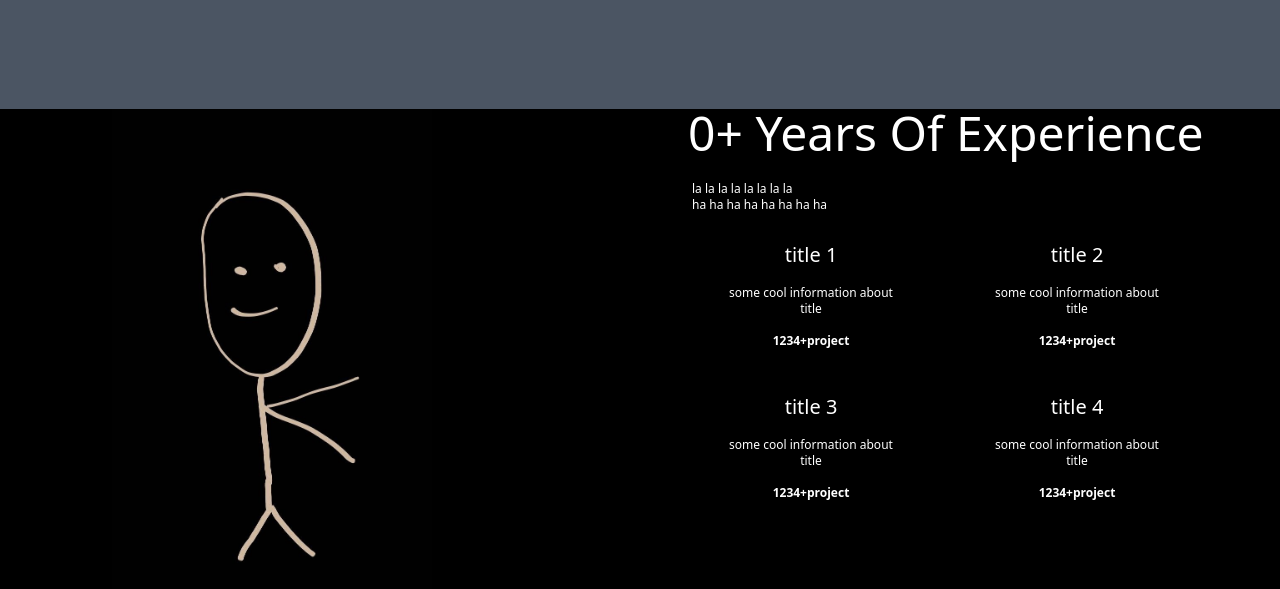
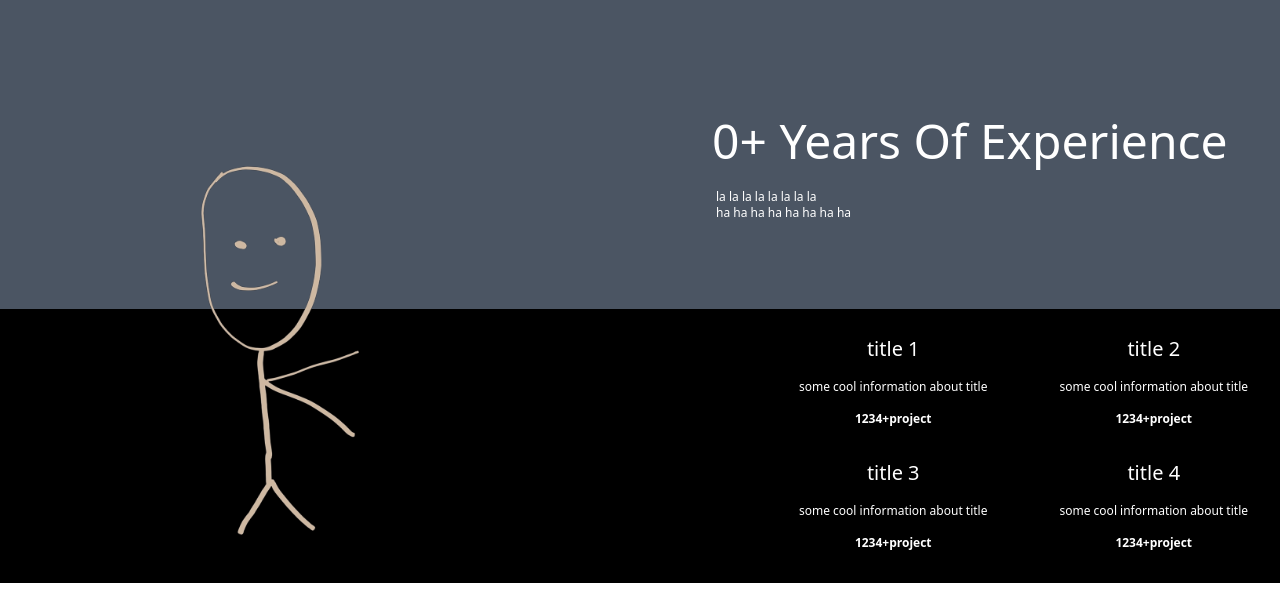
Before and after one commit to iranfromiran/first-website, a website: page index.html in a window 1280 px wide. Shown: the part 810-1399 px from the top of the page. Drawn offline with nearby package versions, Linux system fonts and the light colour scheme.

Commit message:
my first website!

```diff
--- a/index.html
+++ b/index.html
@@ -5,7 +5,8 @@
   <meta http-equiv="X-UA-Compatible" content="IE=edge">
   <meta name="viewport" content="width=device-width, initial-scale=1.0">
 
-  <script src="https://cdn.tailwindcss.com"></script>
+  <link href="output.css" rel="stylesheet">
+
 
   <title>iranfromitan</title>
 </head>
@@ -13,7 +14,7 @@
 
   <div class="first-bg bg-black">
 
-  <div class="columns-2 relative top-2">
+  <div class="columns-2 relative top-2 pt-2">
   <h3 class="ml-20 text-white">iranfromiran</h3>
   <nav class="float-right mr-20">
 <button class="px-3 py-1 text-xs text-white">About us</button>
@@ -50,7 +51,7 @@
 
 <div class="second-bg bg-gray-600 text-white ">
 
-<div class="columns-2 pt-36 pb-24 ">
+<div class="columns-2 pt-28 pb-80 ">
   <div class="ml-20">
 <h1 class="text-4xl">Any type of question & Discussion.</h1>
 <h6 class="mt-2 ">Lets Talk <span class="ml-4 text-orange-400">  _____________________________________</span></h6>
@@ -70,29 +71,44 @@
 <p class="my-2 text-xs">email <span class="ml-8 mr-8">:</span>@567.com</p>
 <p class="my-2 text-xs">website<span class="ml-6 mr-8">:</span> www.iran.ir</p>
 <button class="mt-5 px-3 py-1 text-xs bg-orange-500 text-white">Download CV</button>
+
+<div class="-pb-32 mt-36 absolute -ml-16">
+<h1 class="text-5xl mr-8 ">0+ Years Of Experience</h1>
+<p class="text-xs mt-6 ml-1">la la la la la la la la</p>
+<p class="text-xs mb-4 ml-1">ha ha ha ha ha ha ha ha</p>
 </div>
 
 </div>
+
 </div>
 
-
+</div>
 <div class="third-bg bg-black text-white">
 
-<div class="columns-2">
-<img class="w-80 ml-28 " src="photo_2022-07-30_18-01-34.jpg">
+
+
+
+
+<div class="columns-2 gap-0">
+
+<div class="w-80 ml-28   h-72"></div>
+
+  <img class="w-80 ml-28 absolute -mt-60 float-left left-0" src="Screenshot_20220730-141017_Samsung_Notes-removebg-preview.png">
+
 <div class="ml-10">
-<h1 class="text-5xl mr-6">0+ Years Of Experience</h1>
-<p class="text-xs mt-6 ml-1">la la la la la la la la</p>
-<p class="text-xs mb-4 ml-1">ha ha ha ha ha ha ha ha</p>
 
-<div class="ml-0 grid grid-cols-2 gap-5 mr-20">
+
+
+
+
+<div class=" grid grid-cols-2  gap-2 w-1/7 mx-auto float-right pb-5">
 
 <div class="text-center px-8 py-3"><h1 class="text-xl">title 1</h1> <p class="text-xs my-4">some cool information about title</p> <p class="font-semibold text-xs">1234+project</p></div>
 <div class="text-center px-8 py-3"><h1 class="text-xl">title 2</h1> <p class="text-xs my-4">some cool information about title</p> <p class="font-semibold text-xs">1234+project</p></div>
 <div class="text-center px-8 py-3"><h1 class="text-xl">title 3</h1> <p class="text-xs my-4">some cool information about title</p> <p class="font-semibold text-xs">1234+project</p></div>
 <div class="text-center px-8 py-3"><h1 class="text-xl">title 4</h1> <p class="text-xs my-4">some cool information about title</p> <p class="font-semibold text-xs">1234+project</p></div>
+</div>
 
-</div>
 
 
 
@@ -105,7 +121,7 @@
 </body>
 </html>
 
-<style>
+  <style>
 h3 {
   font-family: 'Brush Script MT', cursive;
 }
--- /dev/null
+++ b/package.json
@@ -0,0 +1,5 @@
+{
+  "devDependencies": {
+    "tailwindcss": "^3.1.7"
+  }
+}
--- /dev/null
+++ b/styles.css
@@ -0,0 +1,3 @@
+@tailwind base;
+@tailwind components;
+@tailwind utilities;
--- /dev/null
+++ b/tailwind.config.js
@@ -0,0 +1,8 @@
+/** @type {import('tailwindcss').Config} */
+module.exports = {
+  content: ["*.html"],
+  theme: {
+    extend: {},
+  },
+  plugins: [],
+}
```
Also changed, not shown: Screenshot_20220730-141017_Samsung_Notes-removebg-preview.png (added), output.css (added), 2 other files.
